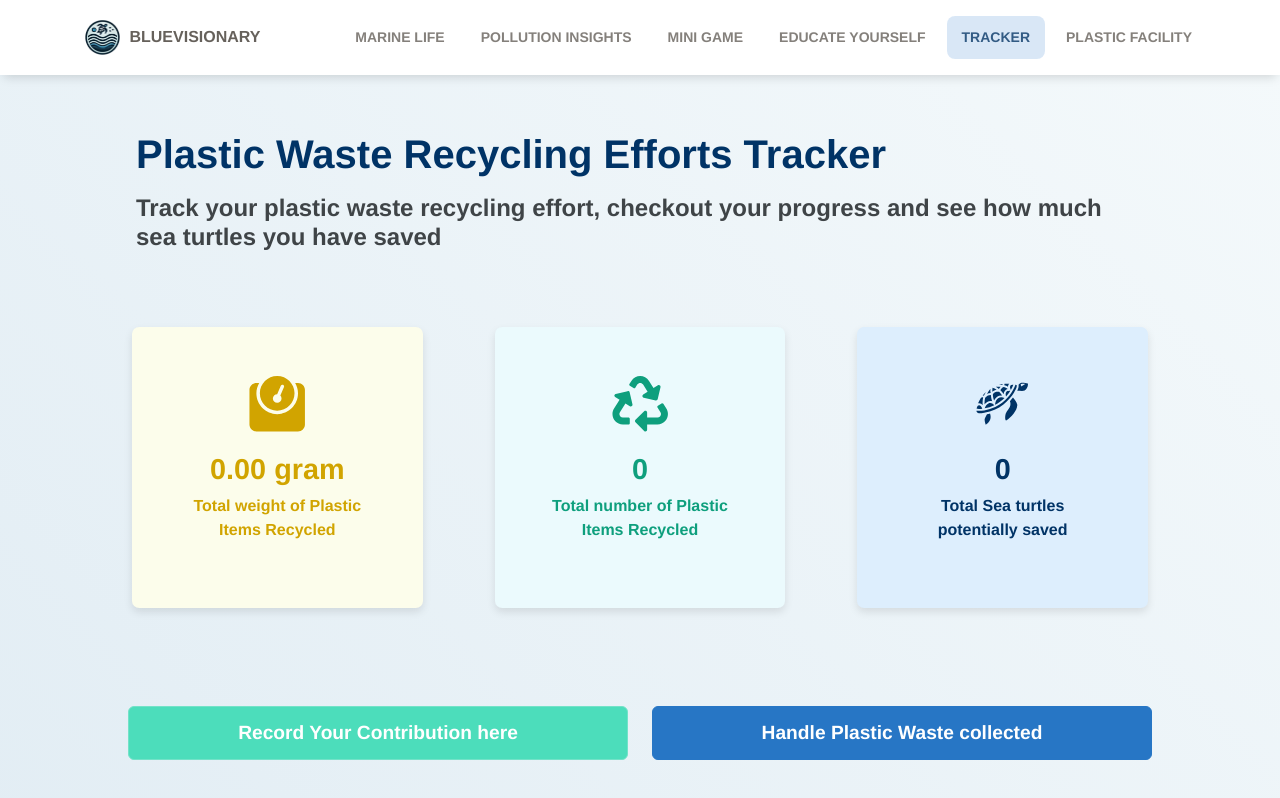
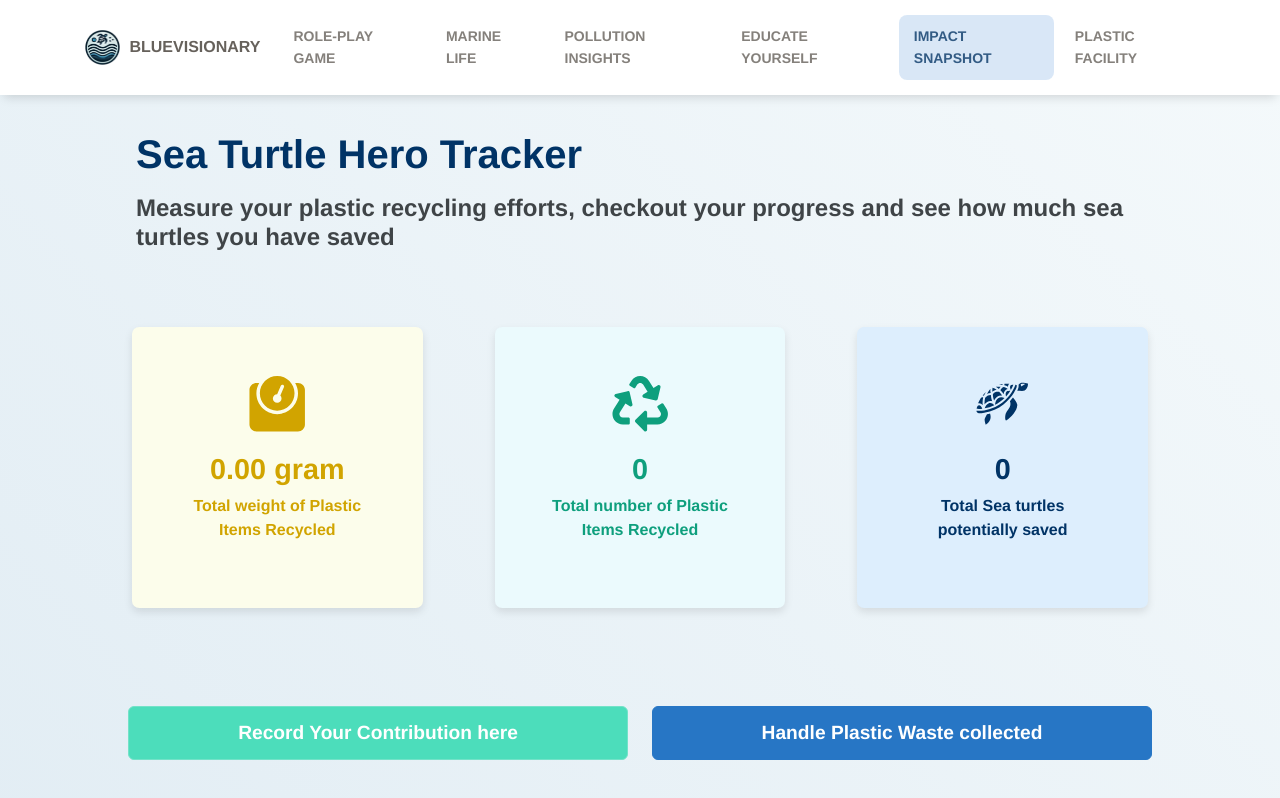
Before and after one commit to YiJieNG/BlueVisionary, a React (Create React App) app in the folder frontend/: page /tracker in a window 1280 px wide. Shown: the top 798 px of the page. Built offline with nearby package versions, Linux system fonts and the light colour scheme.

Commit message:
Wording refinement

```diff
--- a/frontend/src/components/Navbar/BlueNavbar.js
+++ b/frontend/src/components/Navbar/BlueNavbar.js
@@ -74,6 +74,18 @@ function BlueNavbar() {
           <Nav navbar className="ml-auto">
             <NavItem>
               <NavLink
+                href="/seaturtlegame"
+                className={
+                  normalizePath(location.pathname) === "/seaturtlegame"
+                    ? "active"
+                    : ""
+                }
+              >
+                Role-Play Game
+              </NavLink>
+            </NavItem>
+            <NavItem>
+              <NavLink
                 href="/marinelife"
                 className={
                   normalizePath(location.pathname) === "/marinelife"
@@ -96,18 +108,7 @@ function BlueNavbar() {
                 Pollution Insights
               </NavLink>
             </NavItem>
-            <NavItem>
-              <NavLink
-                href="/seaturtlegame"
-                className={
-                  normalizePath(location.pathname) === "/seaturtlegame"
-                    ? "active"
-                    : ""
-                }
-              >
-                Mini Game
-              </NavLink>
-            </NavItem>
+
             <NavItem>
               <NavLink
                 href="/quiz"
@@ -122,17 +123,21 @@ function BlueNavbar() {
               <NavLink
                 href="/tracker"
                 className={
-                  normalizePath(location.pathname) === "/tracker" ? "active" : ""
+                  normalizePath(location.pathname) === "/tracker"
+                    ? "active"
+                    : ""
                 }
               >
-                Tracker
+                Impact Snapshot
               </NavLink>
             </NavItem>
             <NavItem>
               <NavLink
                 href="/facility"
                 className={
-                  normalizePath(location.pathname) === "/facility" ? "active" : ""
+                  normalizePath(location.pathname) === "/facility"
+                    ? "active"
+                    : ""
                 }
               >
                 Plastic Facility
--- a/frontend/src/pages/tracker/dashboard.js
+++ b/frontend/src/pages/tracker/dashboard.js
@@ -352,10 +352,10 @@ function Dashboard() {
                   className="marine-life-content"
                 >
                   <h2 style={{ paddingTop: "30px" }}>
-                    Plastic Waste Recycling Efforts Tracker
+                    Sea Turtle Hero Tracker
                   </h2>
                   <h4 style={{ color: "#3f4447" }}>
-                    Track your plastic waste recycling effort, checkout your
+                    Measure your plastic recycling efforts, checkout your
                     progress and see how much sea turtles you have saved
                   </h4>
                 </div>
```
